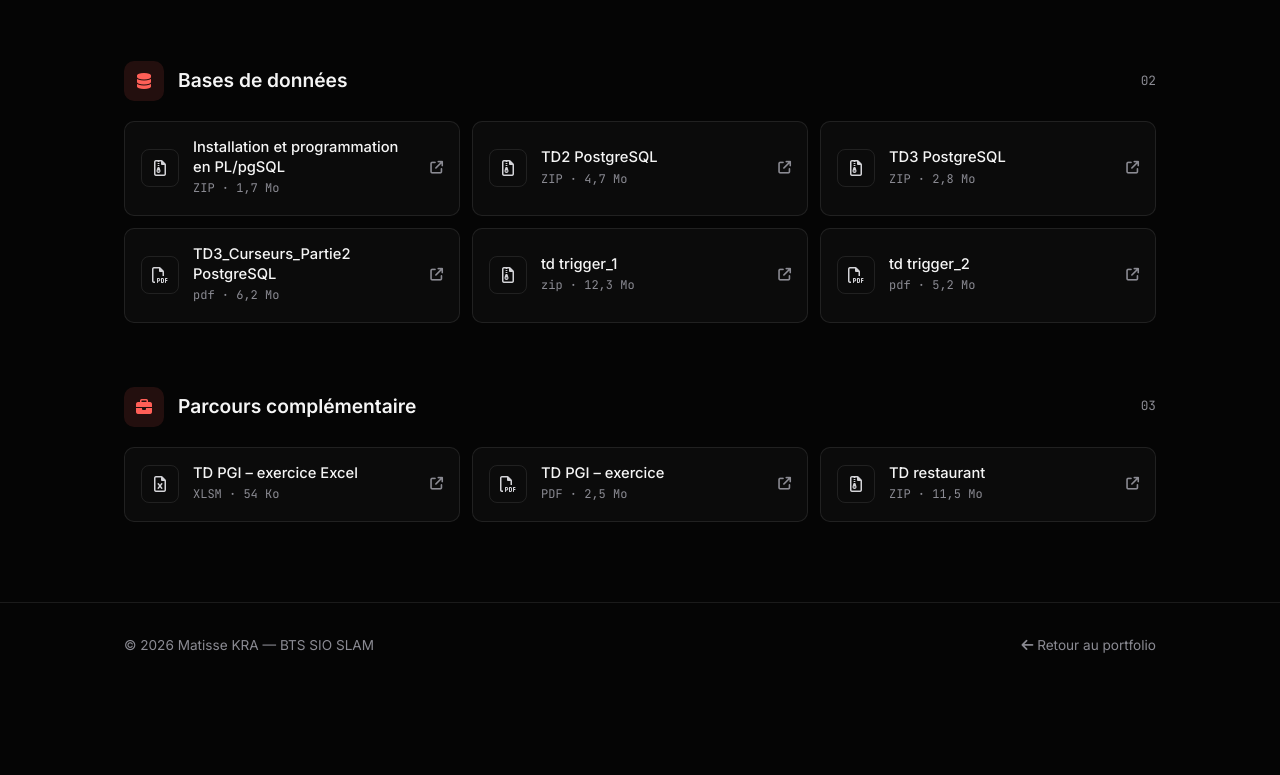
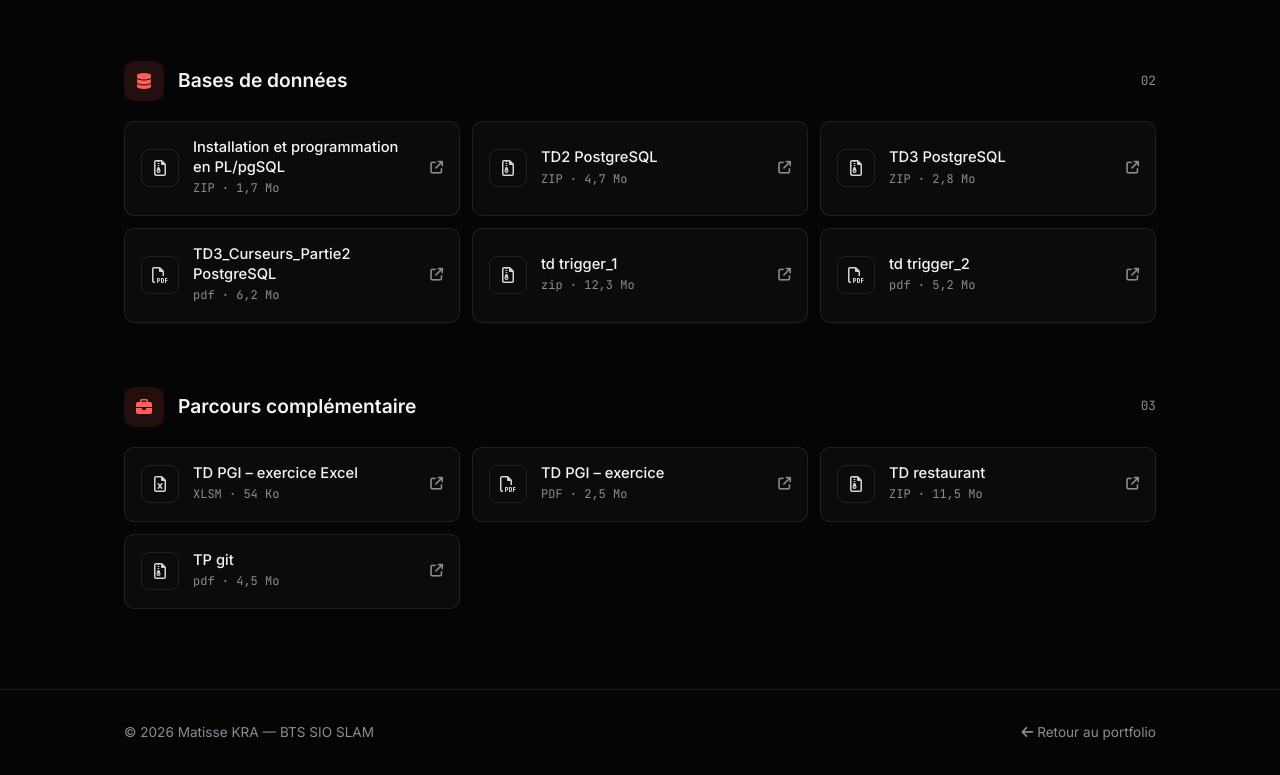
Before and after one commit to matno44/mon-portfolio, a plain HTML site: page page_tp_beauvallet_bts_sio_2.html in a window 1280 px wide. Shown: the part 1362-2137 px from the top of the page. Before the commit the page ends 2050 px from the top, so only its background shows below. Drawn offline with Linux system fonts and the light colour scheme.

Commit message:
Update page_tp_beauvallet_bts_sio_2.html

```diff
--- a/page_tp_beauvallet_bts_sio_2.html
+++ b/page_tp_beauvallet_bts_sio_2.html
@@ -216,6 +216,11 @@
                         <span class="doc-text"><span class="doc-title">TD restaurant</span><span class="doc-meta">ZIP · 11,5 Mo</span></span>
                         <i class="fas fa-arrow-up-right-from-square doc-arrow"></i>
                     </a>
+                    <a class="doc" href="Compte-Rendu_TP_Git_FleurDeLyon.pdf" download>
+                        <span class="doc-type"><i class="fa-regular fa-file-zipper"></i></span>
+                        <span class="doc-text"><span class="doc-title">TP git</span><span class="doc-meta">pdf · 4,5 Mo</span></span>
+                        <i class="fas fa-arrow-up-right-from-square doc-arrow"></i>
+                    </a>
                 </div>
             </section>
             <p class="empty" id="no-result" hidden>Aucun compte rendu ne correspond à la recherche.</p>
```
